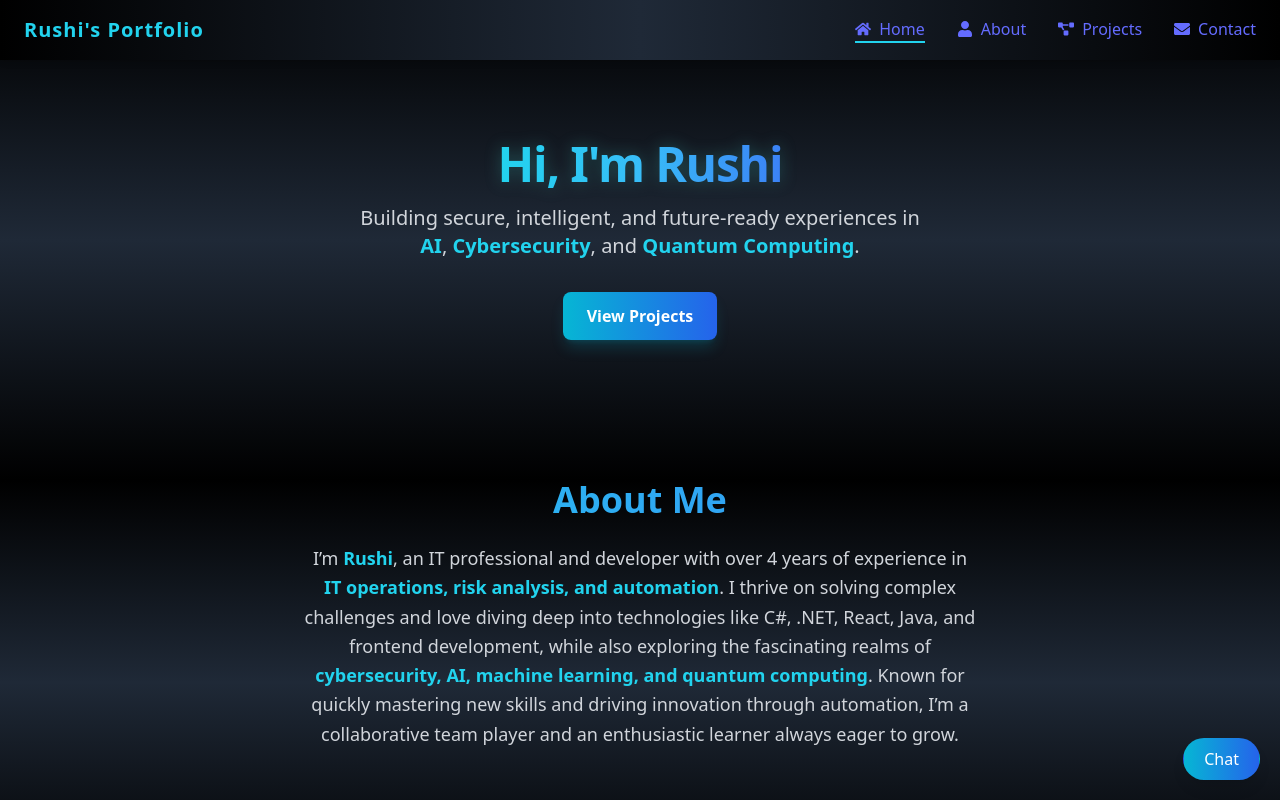
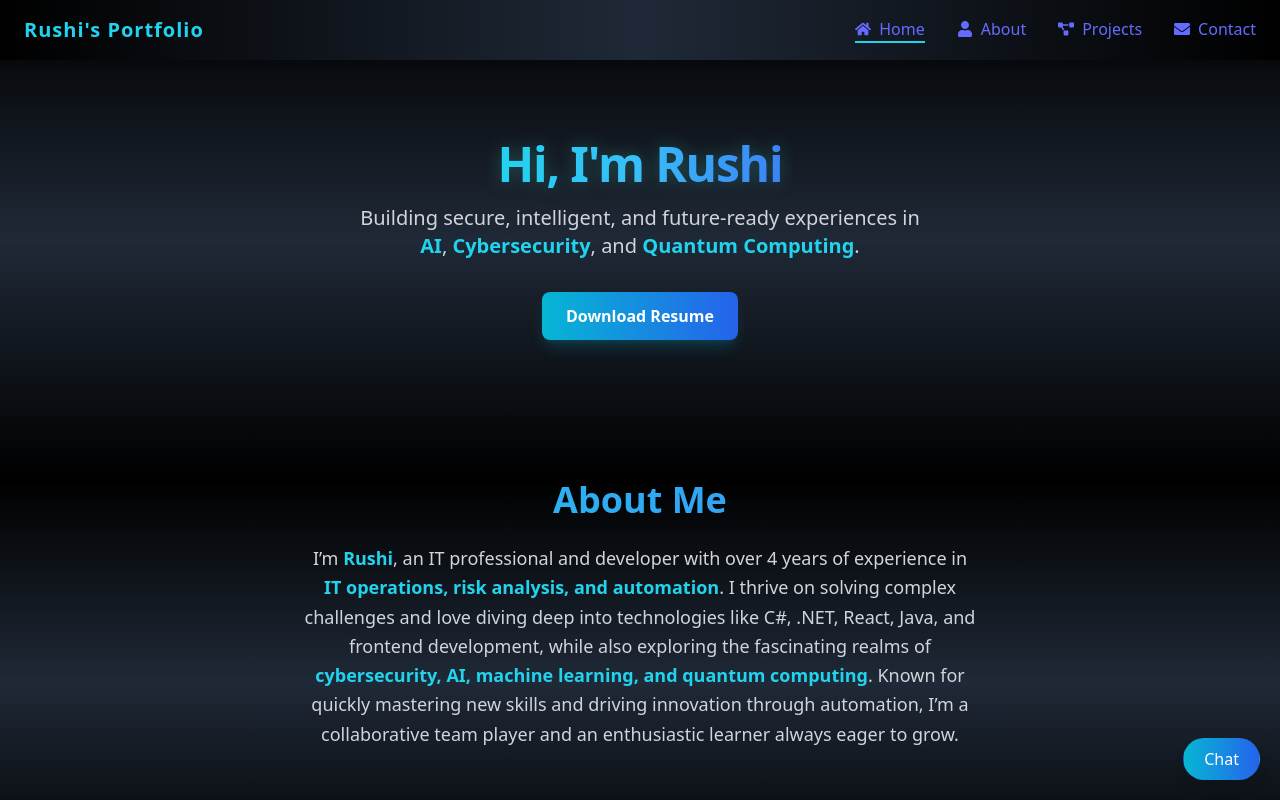
Before and after one commit to Rkb1510/my-portfolio, a React (Vite) app: page / in a window 1280 px wide. Shown: the top 800 px of the page. Built offline with nearby package versions, Linux system fonts and the light colour scheme.

Commit message:
Resume Added

```diff
--- a/src/components/Home.jsx
+++ b/src/components/Home.jsx
@@ -26,13 +26,14 @@ function Home() {
       </p>
 
       <a
-        href="#projects"
+        href="/Rushi Bhuva.pdf"
+        download
         className="mt-8 inline-block px-6 py-3 rounded-lg font-semibold
                    bg-gradient-to-r from-cyan-500 to-blue-600
                    hover:from-cyan-400 hover:to-blue-500
                    transition shadow-lg shadow-cyan-500/20 focus:outline-none focus:ring-2 focus:ring-cyan-400 text-white"
       >
-        View Projects
+        Download Resume
       </a>
     </section>
   );
```
Also changed, not shown: 1 other file (tests, documents, lock files or other folders).
